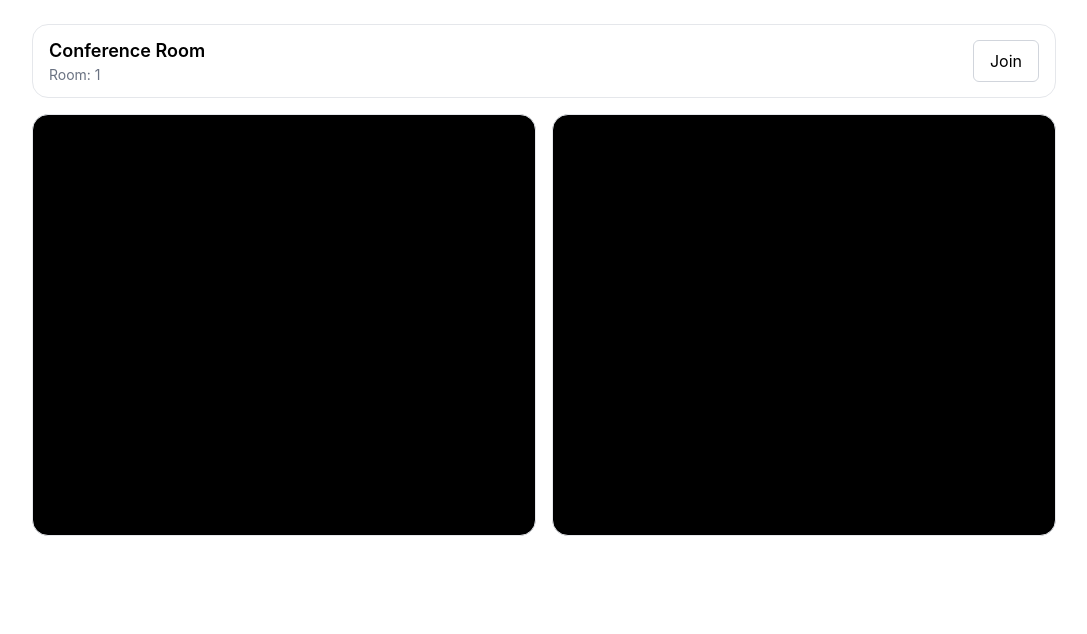
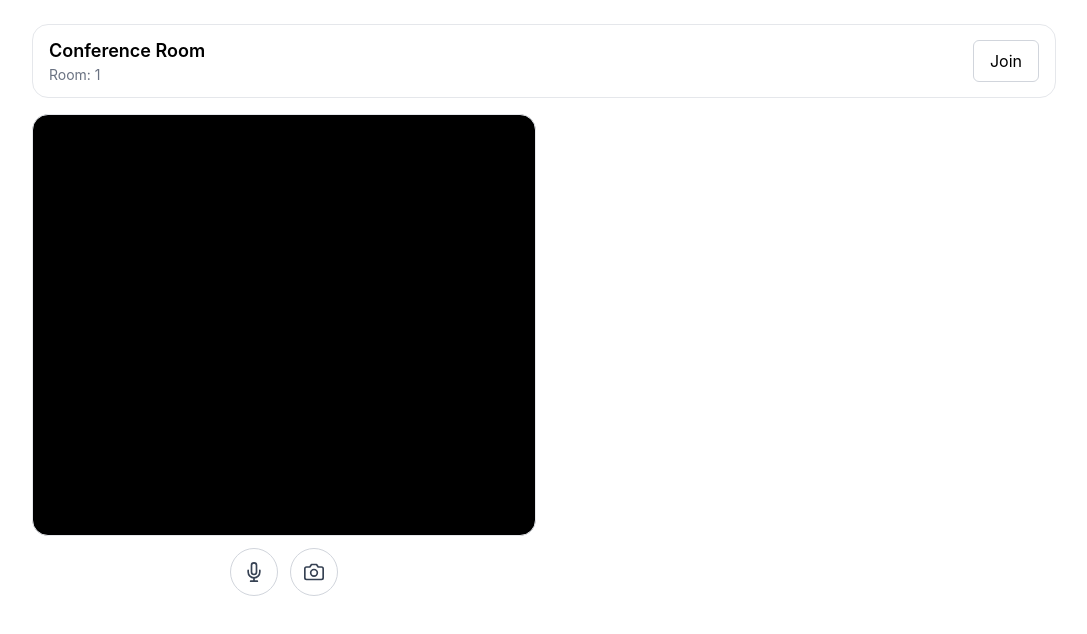
Before and after one commit to divyam-jha123/chatly, a React (Vite) app in the folder chat-application-fe/: page /room/1 in a window 1280 px wide. Shown: the top 634 px of the page, without its empty margins (96-1183 px from the left). Built offline with nearby package versions, Linux system fonts and the light colour scheme; no server answers.

Commit message:
fixed the turn server issue

```diff
--- a/chat-application-fe/src/components/conferenceRoom.tsx
+++ b/chat-application-fe/src/components/conferenceRoom.tsx
@@ -1,5 +1,6 @@
 import { useEffect, useRef, useState, type MutableRefObject } from "react";
 import { useParams } from "react-router-dom";
+import { MicIcon, MicOffIcon, CameraIcon, CameraOffIcon } from "../icons";
 
 interface ConferenceRoomProps {
     socketRef: MutableRefObject<WebSocket | null>;
@@ -39,6 +40,26 @@ export const ConferenceRoom = ({ socketRef }: ConferenceRoomProps) => {
     const { chatId } = useParams();
     const [isJoining, setIsJoining] = useState(false);
     const [hasJoinedConference, setHasJoinedConference] = useState(false);
+    const [isMuted, setIsMuted] = useState(false);
+    const [isCameraOff, setIsCameraOff] = useState(false);
+
+    const toggleMic = () => {
+        const stream = localStreamRef.current;
+        if (!stream) return;
+        stream.getAudioTracks().forEach((track) => {
+            track.enabled = !track.enabled;
+        });
+        setIsMuted((prev) => !prev);
+    };
+
+    const toggleCamera = () => {
+        const stream = localStreamRef.current;
+        if (!stream) return;
+        stream.getVideoTracks().forEach((track) => {
+            track.enabled = !track.enabled;
+        });
+        setIsCameraOff((prev) => !prev);
+    };
 
     const userId = (() => {
         let storedUserId = localStorage.getItem("chat_userId");
@@ -72,6 +93,11 @@ export const ConferenceRoom = ({ socketRef }: ConferenceRoomProps) => {
                 {
                     urls: "stun:stun.l.google.com:19302",
                 },
+                {
+                    urls: "turn:your-turn-server.com:3478",
+                    username: "user",
+                    credential: "pass"
+                }
             ],
         });
 
@@ -124,6 +150,16 @@ export const ConferenceRoom = ({ socketRef }: ConferenceRoomProps) => {
         return localStreamRef.current;
 
     };
+
+    useEffect(() => {
+        startMedia();
+    }, []);
+
+    useEffect(() => {
+        if (localVideo.current && localStreamRef.current) {
+            localVideo.current.srcObject = localStreamRef.current;
+        }
+    }, [hasJoinedConference]);
 
 
 
@@ -201,10 +237,6 @@ export const ConferenceRoom = ({ socketRef }: ConferenceRoomProps) => {
         setIsJoining(true);
 
         try {
-
-            const ans = await startMedia();
-
-            console.log("ans", ans);
 
             const socket = socketRef.current;
             if (!socket) return;
@@ -350,14 +382,82 @@ export const ConferenceRoom = ({ socketRef }: ConferenceRoomProps) => {
                 </button>
             </div>
 
-            <div className="grid gap-4 md:grid-cols-2">
-                <div className="overflow-hidden rounded-2xl border border-gray-200 bg-black">
-                    <video className="h-[260px] w-full object-cover md:h-[420px]" autoPlay muted playsInline ref={localVideo} />
+            {!hasJoinedConference ? (
+                <div className="grid gap-4 md:grid-cols-2">
+                    <div className="flex flex-col gap-3">
+                        <div className="relative overflow-hidden rounded-2xl border border-gray-200 bg-black">
+                            <video className="h-[260px] w-full object-cover md:h-[420px]" autoPlay muted playsInline ref={localVideo} />
+                            {isCameraOff && (
+                                <div className="absolute inset-0 flex items-center justify-center bg-gray-900">
+                                    <span className="text-sm text-gray-400">Camera Off</span>
+                                </div>
+                            )}
+                        </div>
+                        <div className="flex items-center justify-center gap-3">
+                            <button
+                                onClick={toggleMic}
+                                className={`flex h-12 w-12 items-center justify-center rounded-full border cursor-pointer transition-colors ${isMuted
+                                        ? "border-red-300 bg-red-50 text-red-600 hover:bg-red-100"
+                                        : "border-gray-300 bg-white text-gray-700 hover:bg-gray-100"
+                                    }`}
+                                title={isMuted ? "Unmute" : "Mute"}
+                            >
+                                {isMuted ? <MicOffIcon /> : <MicIcon />}
+                            </button>
+                            <button
+                                onClick={toggleCamera}
+                                className={`flex h-12 w-12 items-center justify-center rounded-full border cursor-pointer transition-colors ${isCameraOff
+                                        ? "border-red-300 bg-red-50 text-red-600 hover:bg-red-100"
+                                        : "border-gray-300 bg-white text-gray-700 hover:bg-gray-100"
+                                    }`}
+                                title={isCameraOff ? "Turn Camera On" : "Turn Camera Off"}
+                            >
+                                {isCameraOff ? <CameraOffIcon /> : <CameraIcon />}
+                            </button>
+                        </div>
+                    </div>
+                    <div className="hidden md:block" />
                 </div>
-                <div className="overflow-hidden rounded-2xl border border-gray-200 bg-black">
-                    <video className="h-[260px] w-full object-cover md:h-[420px]" autoPlay playsInline ref={remoteVideo} />
-                </div>
-            </div>
+            ) : (
+                <>
+                    <div className="grid gap-4 md:grid-cols-2">
+                        <div className="relative overflow-hidden rounded-2xl border border-gray-200 bg-black">
+                            <video className="h-[260px] w-full object-cover md:h-[540px]" autoPlay muted playsInline ref={localVideo} />
+                            {isCameraOff && (
+                                <div className="absolute inset-0 flex items-center justify-center bg-gray-900">
+                                    <span className="text-sm text-gray-400">Camera Off</span>
+                                </div>
+                            )}
+                        </div>
+                        <div className="overflow-hidden rounded-2xl border border-gray-200 bg-black">
+                            <video className="h-[260px] w-full object-cover md:h-[540px]" autoPlay playsInline ref={remoteVideo} />
+                        </div>
+                    </div>
+
+                    <div className="mt-auto flex items-center justify-center gap-3 rounded-2xl border border-gray-200 bg-white px-4 py-4">
+                        <button
+                            onClick={toggleMic}
+                            className={`flex h-12 w-12 items-center justify-center rounded-full border cursor-pointer transition-colors ${isMuted
+                                    ? "border-red-300 bg-red-50 text-red-600 hover:bg-red-100"
+                                    : "border-gray-300 bg-white text-gray-700 hover:bg-gray-100"
+                                }`}
+                            title={isMuted ? "Unmute" : "Mute"}
+                        >
+                            {isMuted ? <MicOffIcon /> : <MicIcon />}
+                        </button>
+                        <button
+                            onClick={toggleCamera}
+                            className={`flex h-12 w-12 items-center justify-center rounded-full border cursor-pointer transition-colors ${isCameraOff
+                                    ? "border-red-300 bg-red-50 text-red-600 hover:bg-red-100"
+                                    : "border-gray-300 bg-white text-gray-700 hover:bg-gray-100"
+                                }`}
+                            title={isCameraOff ? "Turn Camera On" : "Turn Camera Off"}
+                        >
+                            {isCameraOff ? <CameraOffIcon /> : <CameraIcon />}
+                        </button>
+                    </div>
+                </>
+            )}
         </div>
     );
 };
--- /dev/null
+++ b/chat-application-fe/src/icons/index.tsx
@@ -0,0 +1,37 @@
+interface IconProps {
+    size?: number;
+}
+
+export const MicIcon = ({ size = 20 }: IconProps) => (
+    <svg xmlns="http://www.w3.org/2000/svg" width={size} height={size} viewBox="0 0 24 24" fill="none" stroke="currentColor" strokeWidth="2" strokeLinecap="round" strokeLinejoin="round">
+        <path d="M12 1a3 3 0 0 0-3 3v8a3 3 0 0 0 6 0V4a3 3 0 0 0-3-3z" />
+        <path d="M19 10v2a7 7 0 0 1-14 0v-2" />
+        <line x1="12" y1="19" x2="12" y2="23" />
+        <line x1="8" y1="23" x2="16" y2="23" />
+    </svg>
+);
+
+export const MicOffIcon = ({ size = 20 }: IconProps) => (
+    <svg xmlns="http://www.w3.org/2000/svg" width={size} height={size} viewBox="0 0 24 24" fill="none" stroke="currentColor" strokeWidth="2" strokeLinecap="round" strokeLinejoin="round">
+        <line x1="1" y1="1" x2="23" y2="23" />
+        <path d="M9 9v3a3 3 0 0 0 5.12 2.12M15 9.34V4a3 3 0 0 0-5.94-.6" />
+        <path d="M17 16.95A7 7 0 0 1 5 12v-2m14 0v2c0 .76-.13 1.49-.36 2.18" />
+        <line x1="12" y1="19" x2="12" y2="23" />
+        <line x1="8" y1="23" x2="16" y2="23" />
+    </svg>
+);
+
+export const CameraIcon = ({ size = 20 }: IconProps) => (
+    <svg xmlns="http://www.w3.org/2000/svg" width={size} height={size} viewBox="0 0 24 24" fill="none" stroke="currentColor" strokeWidth="2" strokeLinecap="round" strokeLinejoin="round">
+        <path d="M23 19a2 2 0 0 1-2 2H3a2 2 0 0 1-2-2V8a2 2 0 0 1 2-2h4l2-3h6l2 3h4a2 2 0 0 1 2 2z" />
+        <circle cx="12" cy="13" r="4" />
+    </svg>
+);
+
+export const CameraOffIcon = ({ size = 20 }: IconProps) => (
+    <svg xmlns="http://www.w3.org/2000/svg" width={size} height={size} viewBox="0 0 24 24" fill="none" stroke="currentColor" strokeWidth="2" strokeLinecap="round" strokeLinejoin="round">
+        <line x1="1" y1="1" x2="23" y2="23" />
+        <path d="M21 21H3a2 2 0 0 1-2-2V8a2 2 0 0 1 2-2h3m3-3h6l2 3h4a2 2 0 0 1 2 2v9.34" />
+        <circle cx="12" cy="13" r="3" />
+    </svg>
+);
```
